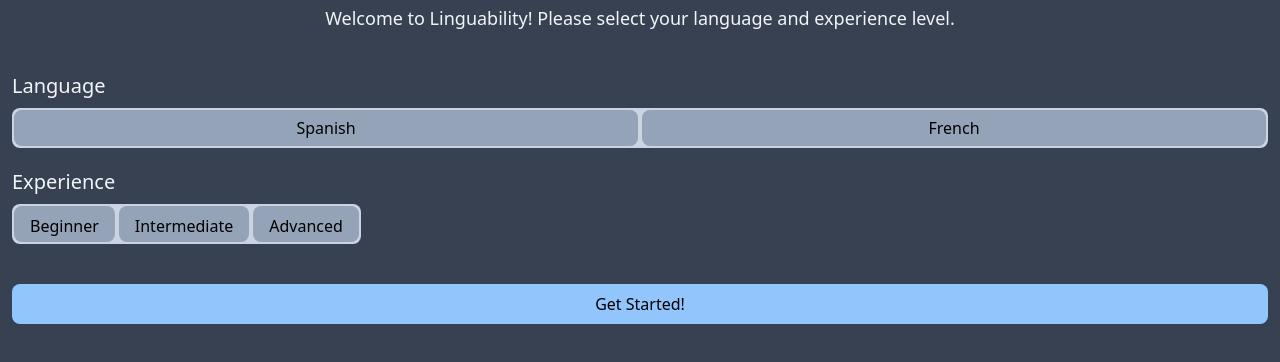
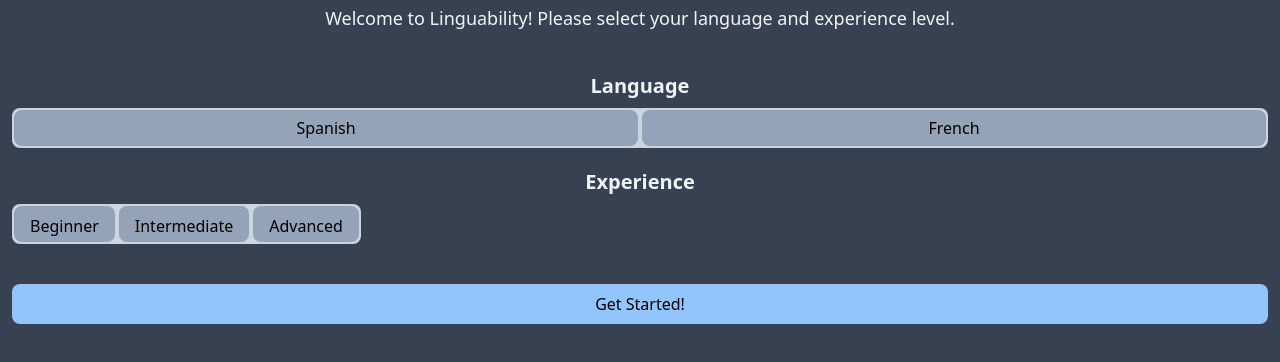
Before and after one commit to micpatmc/linguability, a browser extension: page src/hello.html in a window 1280 px wide. Shown: the part 52-414 px from the top of the page. Drawn offline with Linux system fonts and the light colour scheme.

Commit message:
centered and bolded language and experience headings

```diff
--- a/src/hello.html
+++ b/src/hello.html
@@ -21,7 +21,9 @@
       </div>
       <div>
         <div>
-          <h2 class="text-xl mb-2 text-slate-100">Language</h2>
+          <h2 class="text-xl mb-2 text-slate-100 font-bold text-center">
+            Language
+          </h2>
           <div class="flex mb-5 h-10 w-full">
             <div class="flex bg-slate-300 rounded-lg w-full justify-between">
               <button
@@ -42,7 +44,9 @@
             </div>
           </div>
         </div>
-        <h2 class="text-xl mb-2 text-slate-100">Experience</h2>
+        <h2 class="text-xl mb-2 text-slate-100 font-bold text-center">
+          Experience
+        </h2>
         <div class="flex relative mb-10 h-10">
           <div class="flex bg-slate-300 rounded-lg">
             <button
```
Also changed, not shown: src/output.css.
